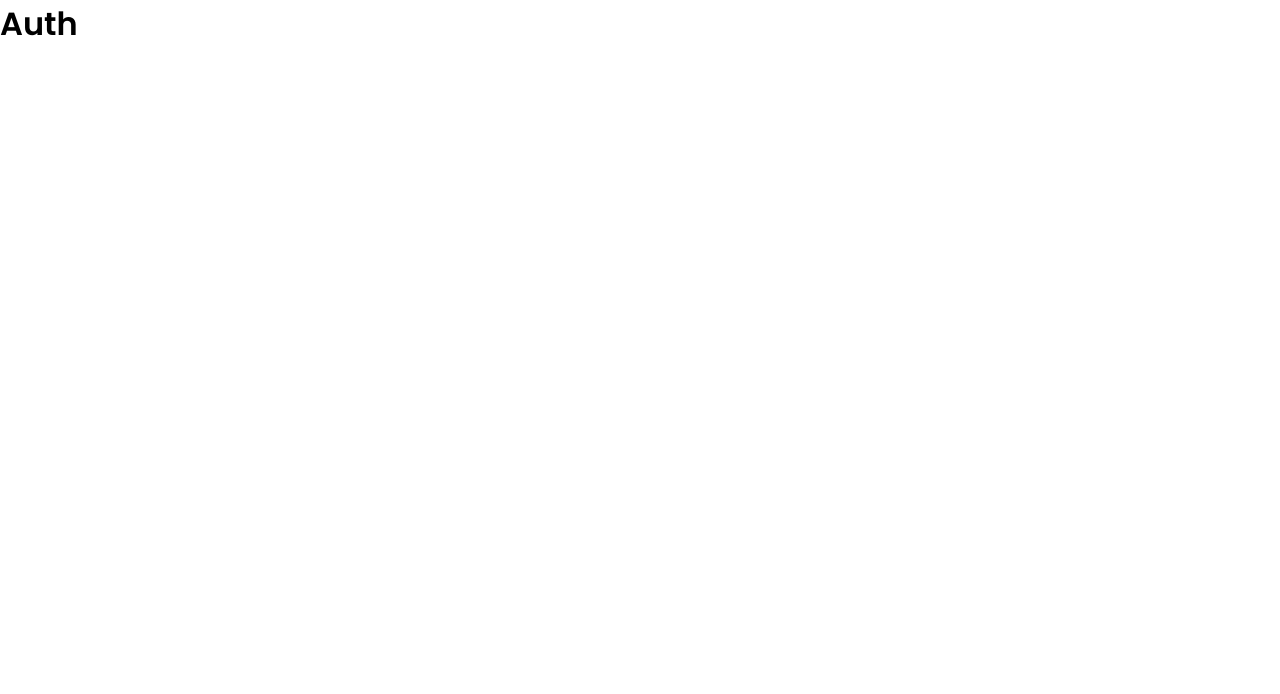
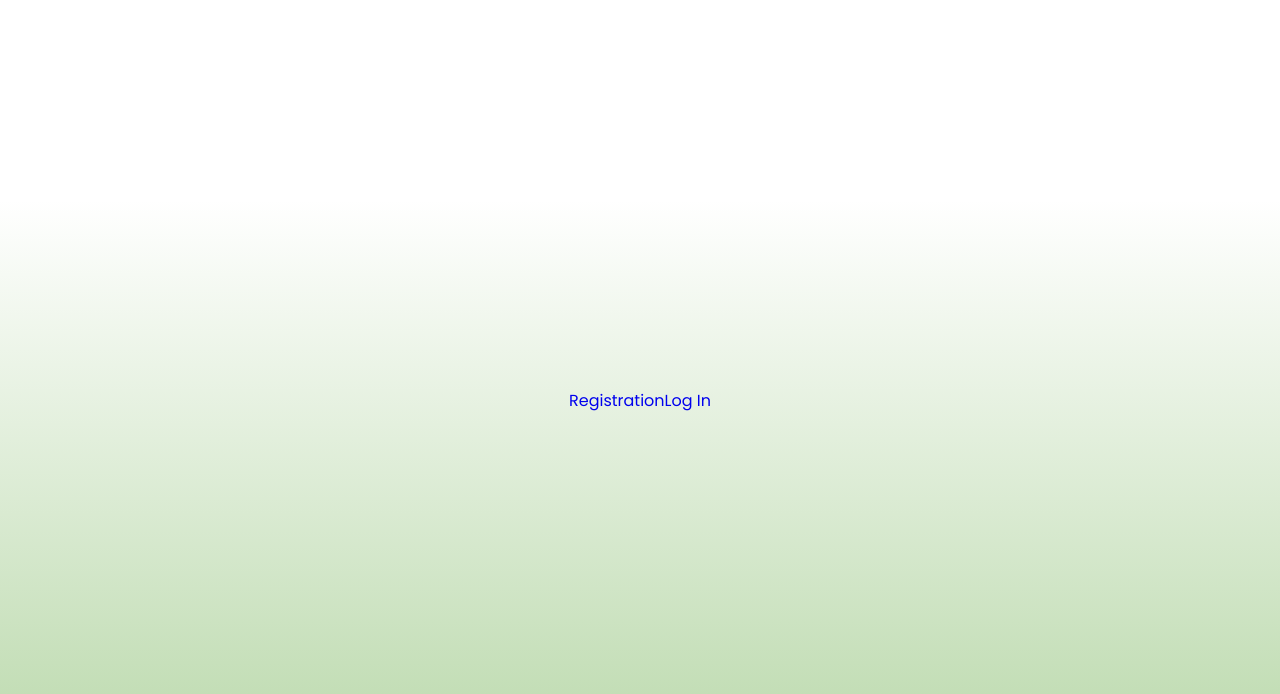
Before and after one commit to DavydiukDmytro/TaskPro, a React (Create React App) app: page /TaskPro/auth in a window 1280 px wide. Shown: the top 694 px of the page. Built offline with nearby package versions, Linux system fonts and the light colour scheme.

Commit message:
add NavLink

```diff
--- a/src/page/Auth/Auth.jsx
+++ b/src/page/Auth/Auth.jsx
@@ -1,8 +1,14 @@
+import { NavLink } from 'react-router-dom';
+import { StartContainer } from 'components/StartContainer/StartContainer';
+
 const Auth = () => {
   return (
-    <>
-      <h1>Auth</h1>
-    </>
+    <StartContainer>
+      <div>
+        <NavLink>Registration</NavLink>
+        <NavLink>Log In</NavLink>
+      </div>
+    </StartContainer>
   );
 };
 
```
